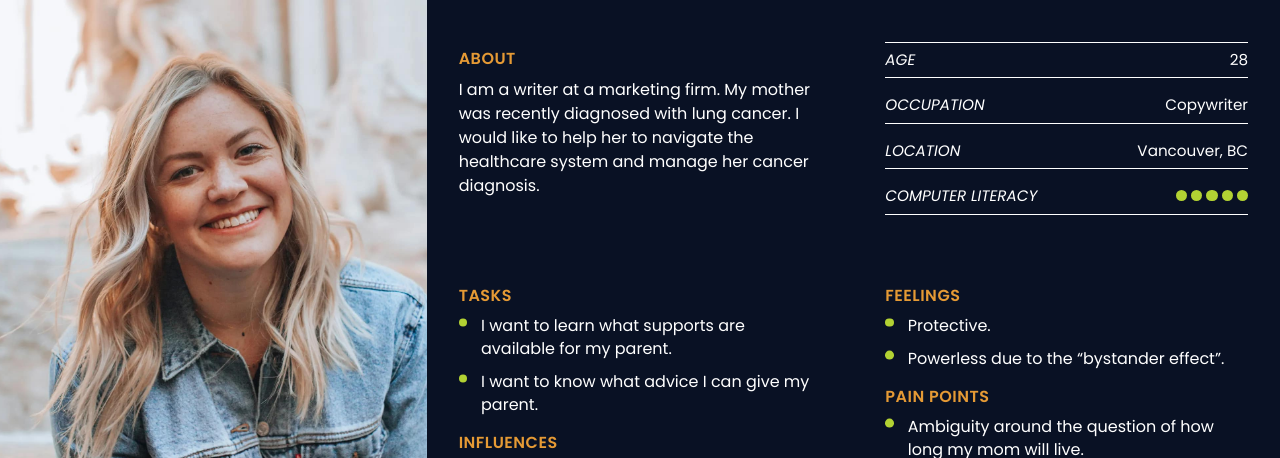
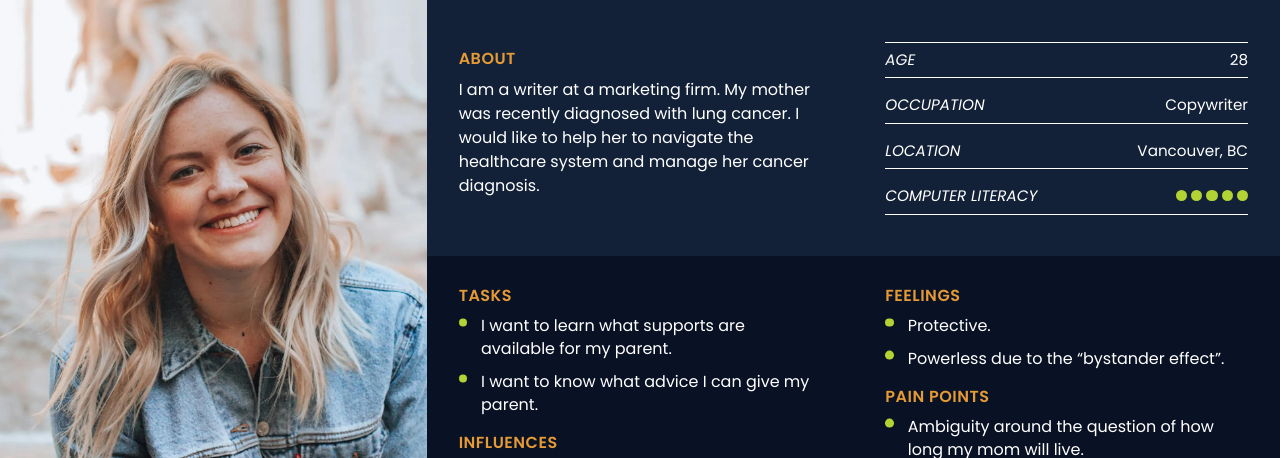
Before and after one commit to CoolMcProgrammer123/INM420-Assignment-6, a website: page public/index.html in a window 1280 px wide. Shown: the top 458 px of the page. Drawn offline with nearby package versions, Linux system fonts and the light colour scheme.

Commit message:
Added separate background color for 2 cells

```diff
--- a/public/assets/css/style.css
+++ b/public/assets/css/style.css
@@ -6,9 +6,15 @@ h3 {
     font-weight: 600;
 }
 
+/* Separate background color */
+.about, .stats {
+    background-color: var(--lightnavy);
+}
+
 
 /* ---------- variables ---------- */
 :root {
+    --lightnavy: #122138;
     --navy: #091124;
     --orange: #E59A35;
     --green: #B3D233;
@@ -34,7 +40,7 @@ body {
 
     /* Removed Gap Between Every Cell */
     gap: 0;
-    max-width: 1400px;
+    /* max-width: 1400px; */
     margin: 0 auto;
 }
 
```
